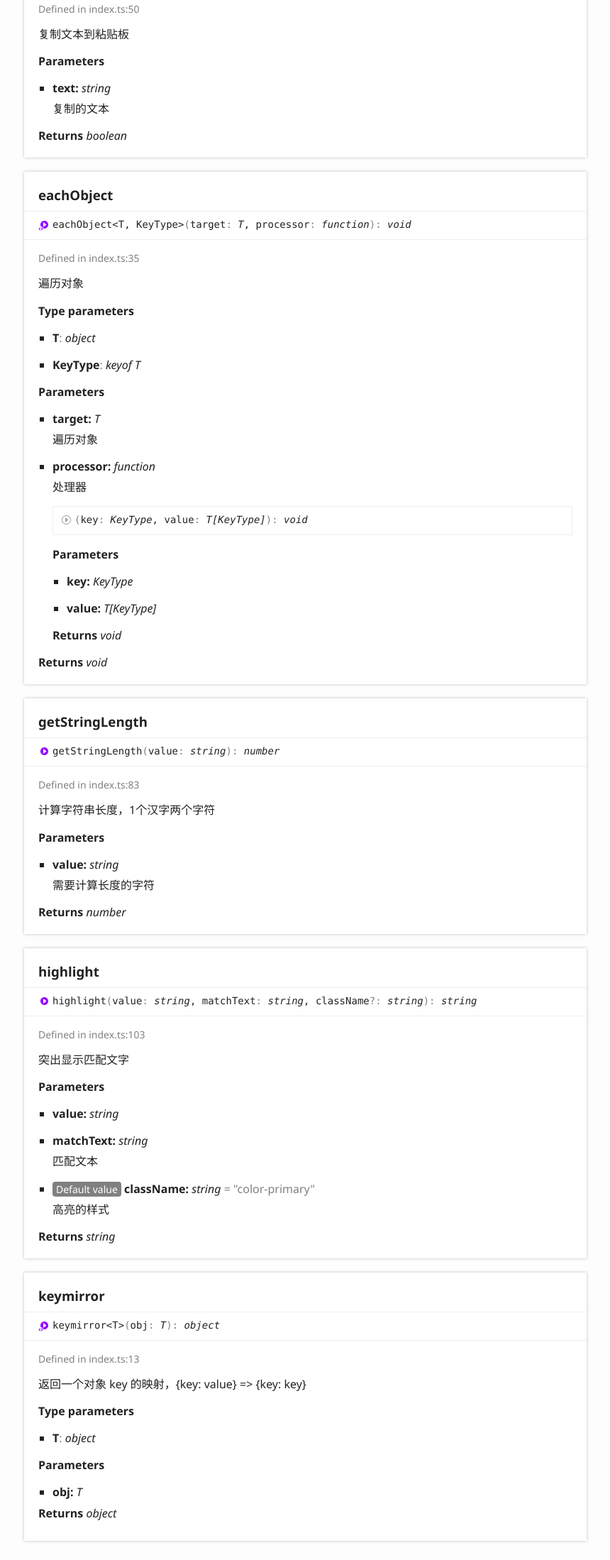
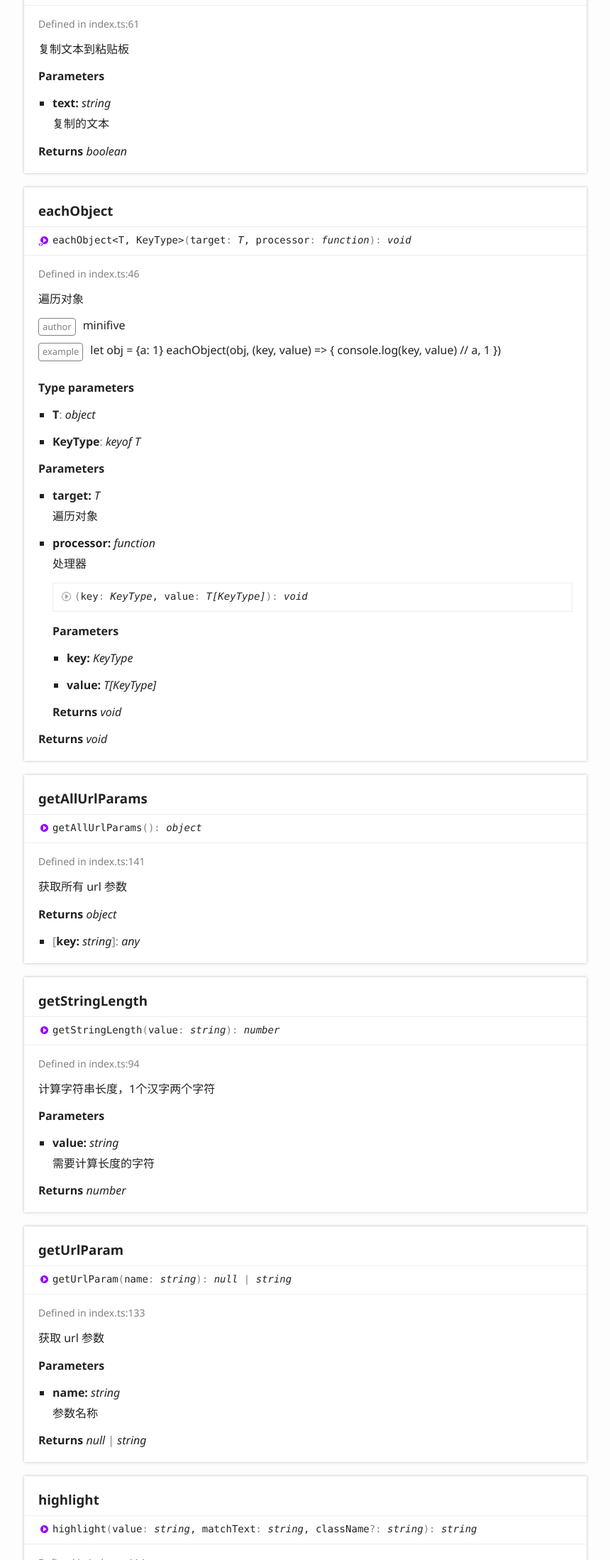
Before and after one commit to MMF-FE/yzfe-package-doc, a plain HTML site: page utils/modules/_index_.html in a window 1280 px wide. Shown: the part 602-2800 px from the top of the page at 71% size, without its empty margins (6-866 px from the left). Drawn offline with Linux system fonts and the light colour scheme.

Commit message:
update utils doc

```diff
--- a/utils/modules/_index_.html
+++ b/utils/modules/_index_.html
@@ -75,7 +75,9 @@
 							<ul class="tsd-index-list">
 								<li class="tsd-kind-function tsd-parent-kind-external-module"><a href="_index_.html#copytextclipboard" class="tsd-kind-icon">copy<wbr>Text<wbr>Clipboard</a></li>
 								<li class="tsd-kind-function tsd-parent-kind-external-module tsd-has-type-parameter"><a href="_index_.html#eachobject" class="tsd-kind-icon">each<wbr>Object</a></li>
+								<li class="tsd-kind-function tsd-parent-kind-external-module"><a href="_index_.html#getallurlparams" class="tsd-kind-icon">get<wbr>All<wbr>Url<wbr>Params</a></li>
 								<li class="tsd-kind-function tsd-parent-kind-external-module"><a href="_index_.html#getstringlength" class="tsd-kind-icon">get<wbr>String<wbr>Length</a></li>
+								<li class="tsd-kind-function tsd-parent-kind-external-module"><a href="_index_.html#geturlparam" class="tsd-kind-icon">get<wbr>Url<wbr>Param</a></li>
 								<li class="tsd-kind-function tsd-parent-kind-external-module"><a href="_index_.html#highlight" class="tsd-kind-icon">highlight</a></li>
 								<li class="tsd-kind-function tsd-parent-kind-external-module tsd-has-type-parameter"><a href="_index_.html#keymirror" class="tsd-kind-icon">keymirror</a></li>
 							</ul>
@@ -95,7 +97,7 @@
 						<li class="tsd-description">
 							<aside class="tsd-sources">
 								<ul>
-									<li>Defined in index.ts:50</li>
+									<li>Defined in index.ts:61</li>
 								</ul>
 							</aside>
 							<div class="tsd-comment tsd-typography">
@@ -126,13 +128,24 @@
 						<li class="tsd-description">
 							<aside class="tsd-sources">
 								<ul>
-									<li>Defined in index.ts:35</li>
+									<li>Defined in index.ts:46</li>
 								</ul>
 							</aside>
 							<div class="tsd-comment tsd-typography">
 								<div class="lead">
 									<p>遍历对象</p>
 								</div>
+								<dl class="tsd-comment-tags">
+									<dt>author</dt>
+									<dd><p>minifive</p>
+									</dd>
+									<dt>example</dt>
+									<dd><p>let obj = {a: 1}
+											eachObject(obj, (key, value) =&gt; {
+											console.log(key, value) // a, 1
+										})</p>
+									</dd>
+								</dl>
 							</div>
 							<h4 class="tsd-type-parameters-title">Type parameters</h4>
 							<ul class="tsd-type-parameters">
@@ -184,6 +197,33 @@
 					</ul>
 				</section>
 				<section class="tsd-panel tsd-member tsd-kind-function tsd-parent-kind-external-module">
+					<a name="getallurlparams" class="tsd-anchor"></a>
+					<h3>get<wbr>All<wbr>Url<wbr>Params</h3>
+					<ul class="tsd-signatures tsd-kind-function tsd-parent-kind-external-module">
+						<li class="tsd-signature tsd-kind-icon">get<wbr>All<wbr>Url<wbr>Params<span class="tsd-signature-symbol">(</span><span class="tsd-signature-symbol">)</span><span class="tsd-signature-symbol">: </span><span class="tsd-signature-type">object</span></li>
+					</ul>
+					<ul class="tsd-descriptions">
+						<li class="tsd-description">
+							<aside class="tsd-sources">
+								<ul>
+									<li>Defined in index.ts:141</li>
+								</ul>
+							</aside>
+							<div class="tsd-comment tsd-typography">
+								<div class="lead">
+									<p>获取所有 url 参数</p>
+								</div>
+							</div>
+							<h4 class="tsd-returns-title">Returns <span class="tsd-signature-type">object</span></h4>
+							<ul class="tsd-parameters">
+								<li class="tsd-parameter-index-signature">
+									<h5><span class="tsd-signature-symbol">[</span>key: <span class="tsd-signature-type">string</span><span class="tsd-signature-symbol">]: </span><span class="tsd-signature-type">any</span></h5>
+								</li>
+							</ul>
+						</li>
+					</ul>
+				</section>
+				<section class="tsd-panel tsd-member tsd-kind-function tsd-parent-kind-external-module">
 					<a name="getstringlength" class="tsd-anchor"></a>
 					<h3>get<wbr>String<wbr>Length</h3>
 					<ul class="tsd-signatures tsd-kind-function tsd-parent-kind-external-module">
@@ -193,7 +233,7 @@
 						<li class="tsd-description">
 							<aside class="tsd-sources">
 								<ul>
-									<li>Defined in index.ts:83</li>
+									<li>Defined in index.ts:94</li>
 								</ul>
 							</aside>
 							<div class="tsd-comment tsd-typography">
@@ -215,6 +255,40 @@
 					</ul>
 				</section>
 				<section class="tsd-panel tsd-member tsd-kind-function tsd-parent-kind-external-module">
+					<a name="geturlparam" class="tsd-anchor"></a>
+					<h3>get<wbr>Url<wbr>Param</h3>
+					<ul class="tsd-signatures tsd-kind-function tsd-parent-kind-external-module">
+						<li class="tsd-signature tsd-kind-icon">get<wbr>Url<wbr>Param<span class="tsd-signature-symbol">(</span>name<span class="tsd-signature-symbol">: </span><span class="tsd-signature-type">string</span><span class="tsd-signature-symbol">)</span><span class="tsd-signature-symbol">: </span><span class="tsd-signature-type">null</span><span class="tsd-signature-symbol"> | </span><span class="tsd-signature-type">string</span></li>
+					</ul>
+					<ul class="tsd-descriptions">
+						<li class="tsd-description">
+							<aside class="tsd-sources">
+								<ul>
+									<li>Defined in index.ts:133</li>
+								</ul>
+							</aside>
+							<div class="tsd-comment tsd-typography">
+								<div class="lead">
+									<p> 获取 url 参数</p>
+								</div>
+							</div>
+							<h4 class="tsd-parameters-title">Parameters</h4>
+							<ul class="tsd-parameters">
+								<li>
+									<h5>name: <span class="tsd-signature-type">string</span></h5>
+									<div class="tsd-comment tsd-typography">
+										<p>参数名称</p>
+									</div>
+								</li>
+							</ul>
+							<h4 class="tsd-returns-title">Returns <span class="tsd-signature-type">null</span>
+								<span class="tsd-signature-symbol"> | </span>
+								<span class="tsd-signature-type">string</span>
+							</h4>
+						</li>
+					</ul>
+				</section>
+				<section class="tsd-panel tsd-member tsd-kind-function tsd-parent-kind-external-module">
 					<a name="highlight" class="tsd-anchor"></a>
 					<h3>highlight</h3>
 					<ul class="tsd-signatures tsd-kind-function tsd-parent-kind-external-module">
@@ -224,7 +298,7 @@
 						<li class="tsd-description">
 							<aside class="tsd-sources">
 								<ul>
-									<li>Defined in index.ts:103</li>
+									<li>Defined in index.ts:114</li>
 								</ul>
 							</aside>
 							<div class="tsd-comment tsd-typography">
@@ -264,13 +338,23 @@
 						<li class="tsd-description">
 							<aside class="tsd-sources">
 								<ul>
-									<li>Defined in index.ts:13</li>
+									<li>Defined in index.ts:18</li>
 								</ul>
 							</aside>
 							<div class="tsd-comment tsd-typography">
 								<div class="lead">
 									<p>返回一个对象 key 的映射，{key: value} =&gt; {key: key}</p>
 								</div>
+								<dl class="tsd-comment-tags">
+									<dt>author</dt>
+									<dd><p>Allenice</p>
+									</dd>
+									<dt>example</dt>
+									<dd><p>let obj = {a: null}
+											let keys = keymirror(obj)
+										console.log(keys.a) // a</p>
+									</dd>
+								</dl>
 							</div>
 							<h4 class="tsd-type-parameters-title">Type parameters</h4>
 							<ul class="tsd-type-parameters">
@@ -282,8 +366,6 @@
 							<ul class="tsd-parameters">
 								<li>
 									<h5>obj: <span class="tsd-signature-type">T</span></h5>
-									<div class="tsd-comment tsd-typography">
-									</div>
 								</li>
 							</ul>
 							<h4 class="tsd-returns-title">Returns <span class="tsd-signature-type">object</span></h4>
@@ -335,7 +417,13 @@
 						<a href="_index_.html#eachobject" class="tsd-kind-icon">each<wbr>Object</a>
 					</li>
 					<li class=" tsd-kind-function tsd-parent-kind-external-module">
+						<a href="_index_.html#getallurlparams" class="tsd-kind-icon">get<wbr>All<wbr>Url<wbr>Params</a>
+					</li>
+					<li class=" tsd-kind-function tsd-parent-kind-external-module">
 						<a href="_index_.html#getstringlength" class="tsd-kind-icon">get<wbr>String<wbr>Length</a>
+					</li>
+					<li class=" tsd-kind-function tsd-parent-kind-external-module">
+						<a href="_index_.html#geturlparam" class="tsd-kind-icon">get<wbr>Url<wbr>Param</a>
 					</li>
 					<li class=" tsd-kind-function tsd-parent-kind-external-module">
 						<a href="_index_.html#highlight" class="tsd-kind-icon">highlight</a>
```
Also changed, not shown: utils/modules/_dom_.html (+13 -3 lines), utils/assets/js/search.js.
